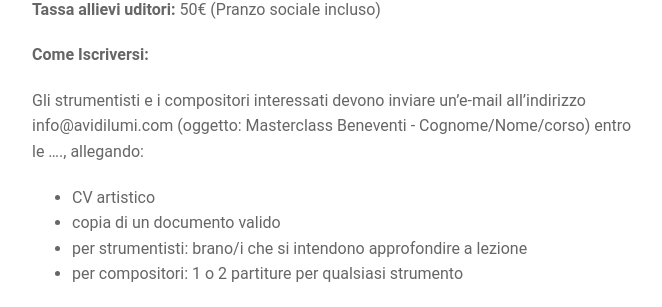
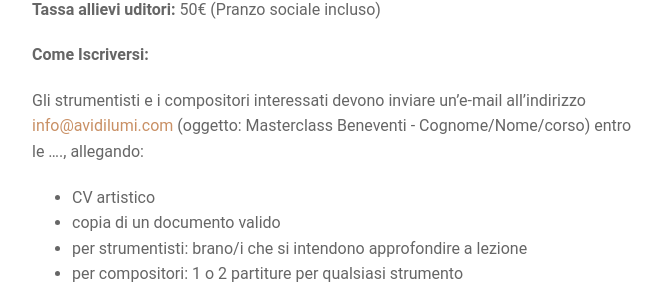
Before and after one commit to AvidiLumi/avidilumi.github.io, a Jekyll site: the page built from projects/proj-2.md, in a window 1280 px wide and 900 px high, scrolled down 1759 px. Shown: the part 169-476 px from the top of the window, without its empty margins (308-970 px from the left). Built offline with Jekyll 4.4.1, drawn with Linux system fonts in a browser that asks for light colours; nearby versions of some CDN libraries; some of the changed lines change nothing that is shown.

Commit message:
email link

```diff
--- a/projects/proj-2.md
+++ b/projects/proj-2.md
@@ -55,7 +55,7 @@ La quota comprende una lezione individuale della durata di 90 minuti e la possib
 
 **Come Iscriversi:**
 
-Gli strumentisti e i compositori interessati devono inviare un'e-mail all’indirizzo info@avidilumi.com (oggetto: Masterclass Beneventi - Cognome/Nome/corso) entro le …., allegando:
+Gli strumentisti e i compositori interessati devono inviare un'e-mail all’indirizzo [info@avidilumi.com](mailto:info@avidilumi.com) (oggetto: Masterclass Beneventi - Cognome/Nome/corso) entro le …., allegando:
 
 * CV artistico
 * copia di un documento valido
```
